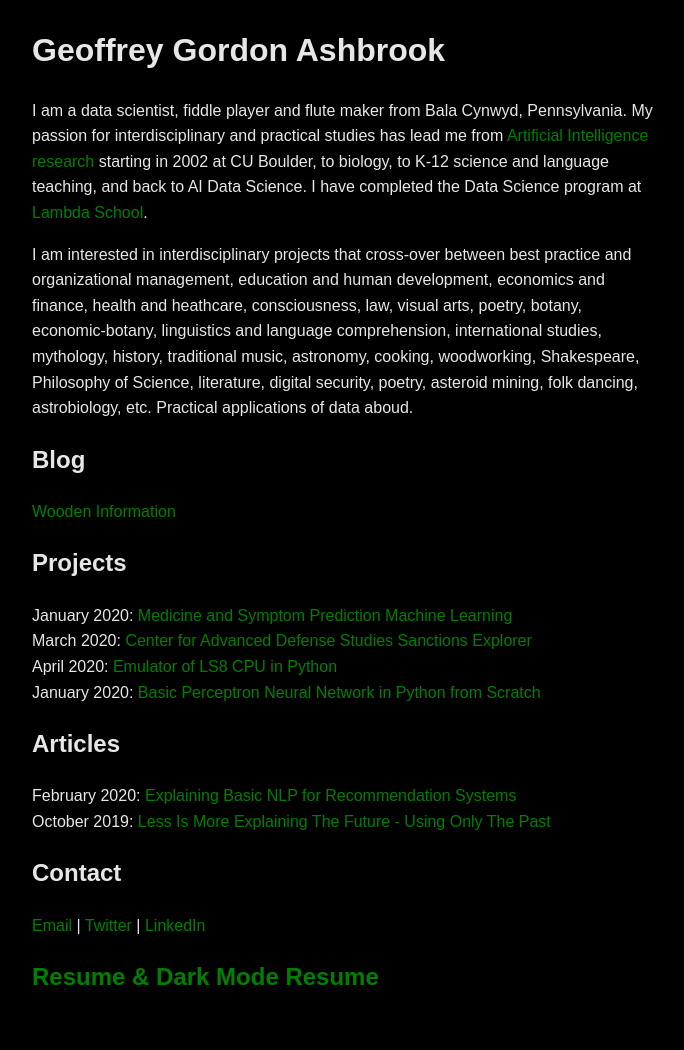
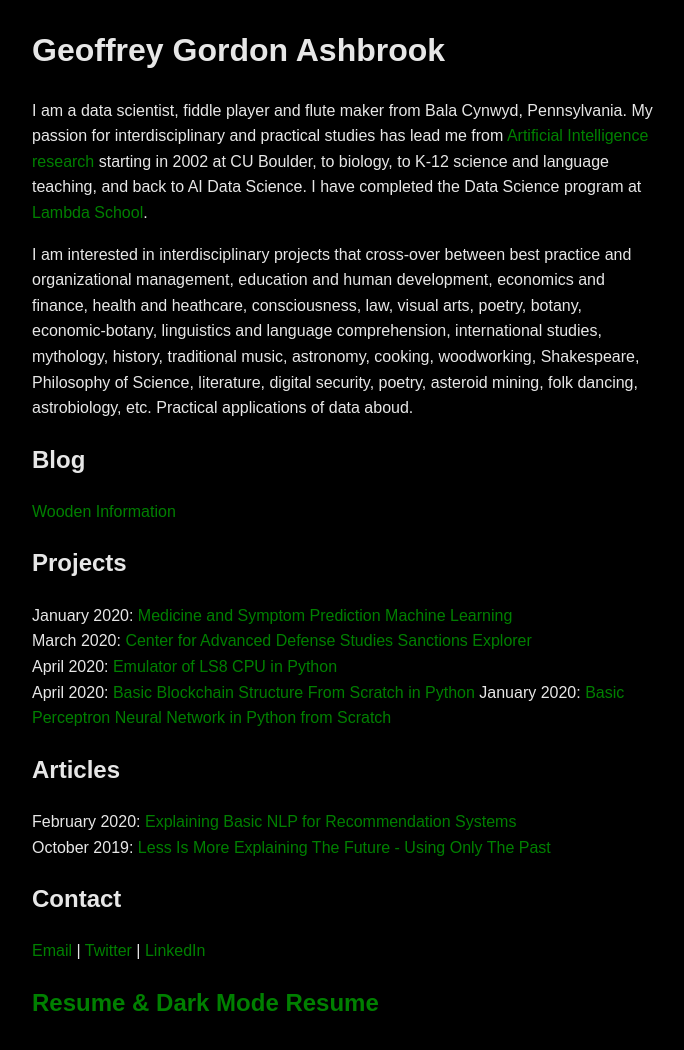
Before and after one commit to pragmatizt/ira_evangelista.github.io, a Jekyll site: the page built from index.md, in a window 1280 px wide, cut to the strip 252-1326 px from the top of the page. Shown: the top 1050 px of the strip, without its empty margins (296-980 px from the left). Built offline with Jekyll 4.4.1, drawn with Linux system fonts in a browser that asks for light colours; our own code applies the rules of GitHub Pages for plain Markdown files.

Commit message:
Update index.md
add project blockchain

```diff
--- a/index.md
+++ b/index.md
@@ -13,7 +13,9 @@ I am interested in interdisciplinary projects that cross-over between best pract
 January 2020: [Medicine and Symptom Prediction Machine Learning](https://github.com/MedCabinet)
 March 2020: [Center for Advanced Defense Studies Sanctions Explorer](https://medium.com/wooden-information/modeling-networks-of-networks-5e22cd85cd24)
 April 2020: [Emulator of LS8 CPU in Python](https://https://github.com/lineality/ls8_emulator)
+April 2020: [Basic Blockchain Structure From Scratch in Python](https://github.com/lineality/Basic_Python_Blockchain/)
 January 2020: [Basic Perceptron Neural Network in Python from Scratch](https://github.com/lineality/Perceptron_Studies)
+
 
 ## Articles
 February 2020: [Explaining Basic NLP for Recommendation Systems](https://colab.research.google.com/drive/1n0QHVKLmjHhb1J0PVumoxq58-1OevP5b)
```
